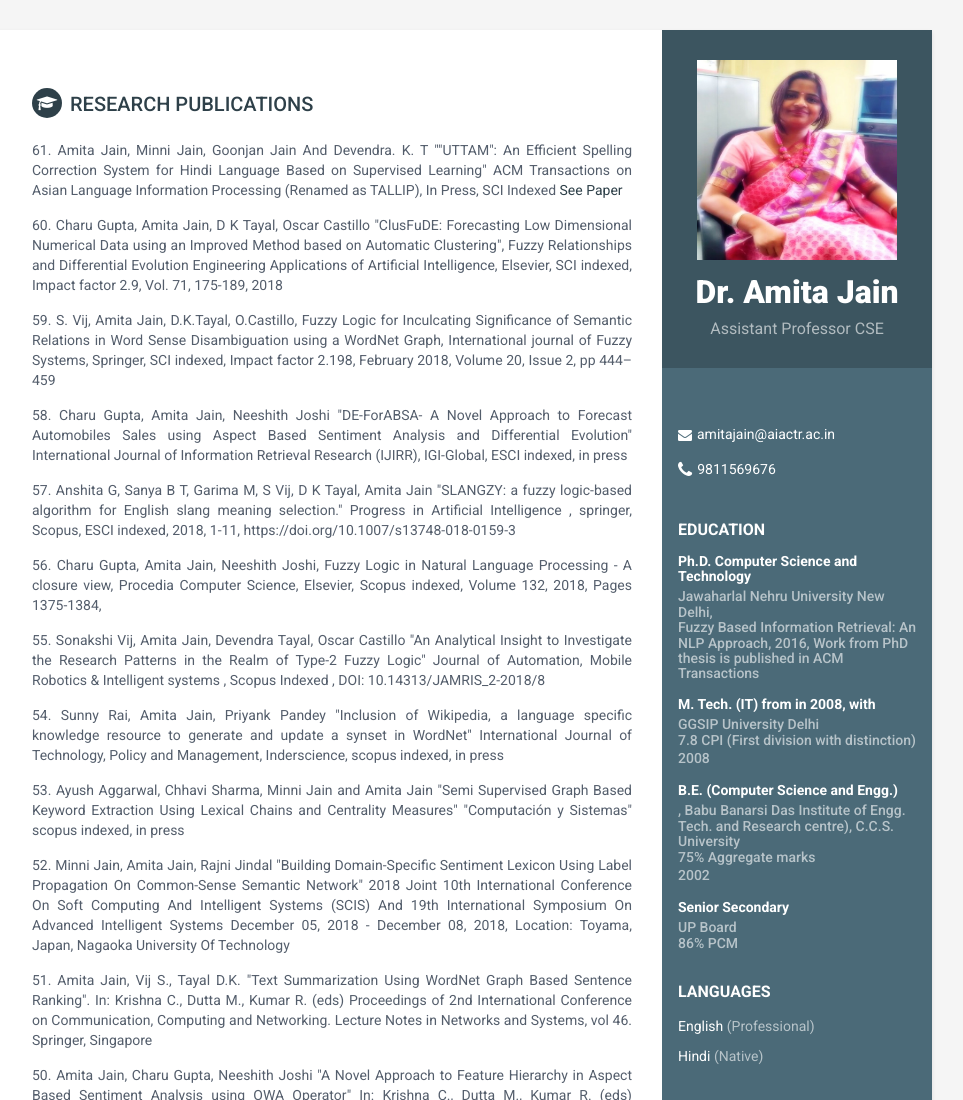
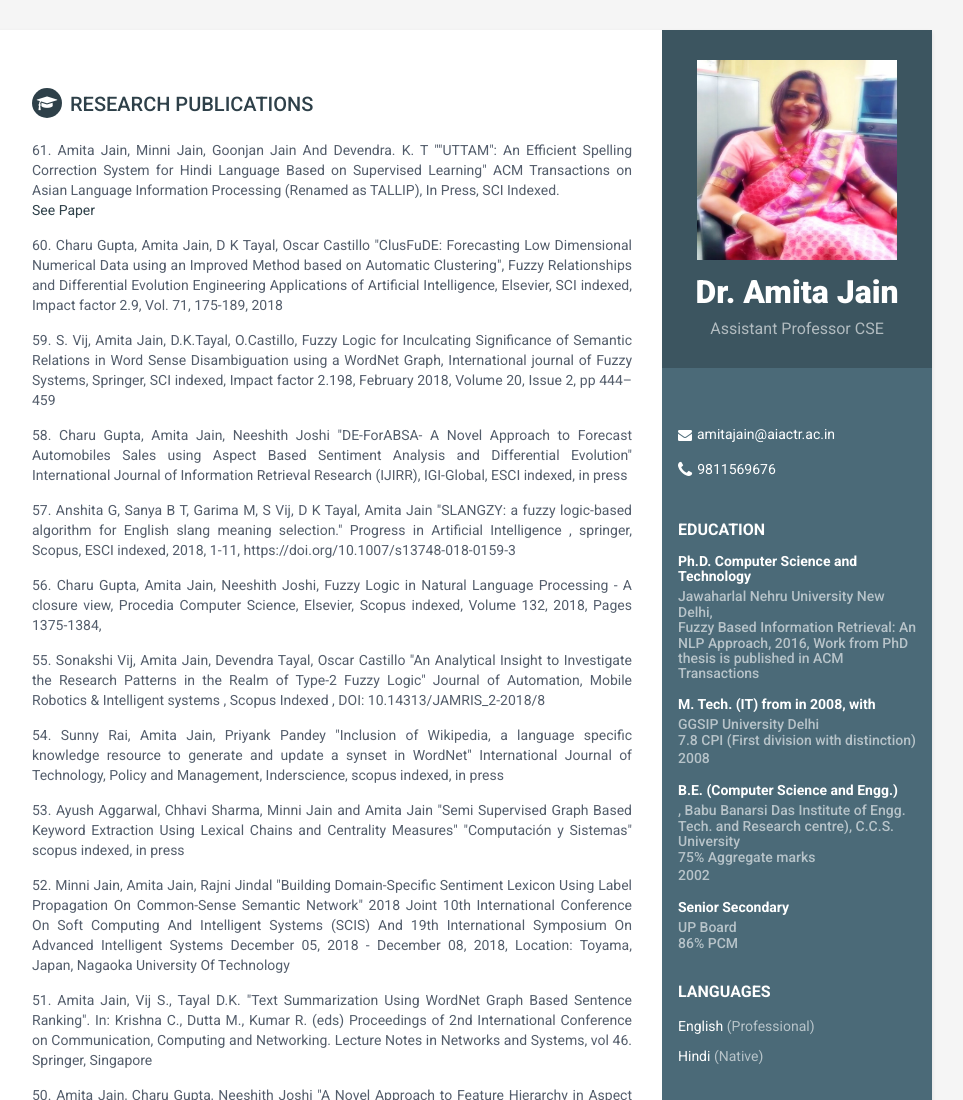
Before and after one commit to dr-amita-jain/dr-amita-jain.github.io, a plain HTML site: page index.html in a window 1280 px wide. Shown: the top 1100 px of the page, without its empty margins (188-1151 px from the left). Drawn offline with Linux system fonts and the light colour scheme.

Commit message:
add hyper

```diff
--- a/index.html
+++ b/index.html
@@ -134,7 +134,7 @@
                         <div class="justify">
                                 61. Amita Jain, Minni Jain, Goonjan Jain And Devendra. K. T ""UTTAM": An Efficient Spelling Correction System for Hindi Language Based on Supervised
                                 Learning" ACM Transactions on Asian Language Information Processing
-                                (Renamed as TALLIP), In Press, SCI Indexed
+                                (Renamed as TALLIP), In Press, SCI Indexed.<br>
 				<a href="https://dl.acm.org/citation.cfm?id=3264620">See Paper</a>
                         </div>
                 </div>
```
